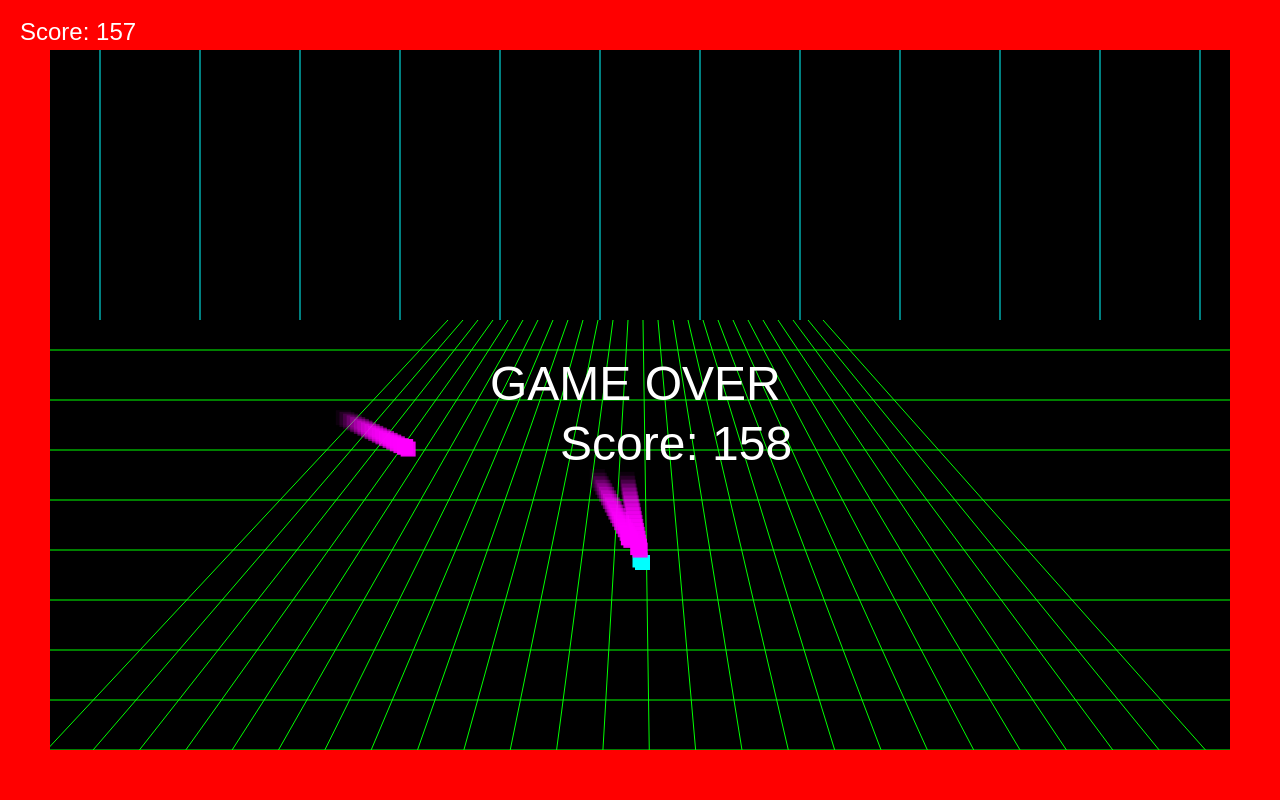
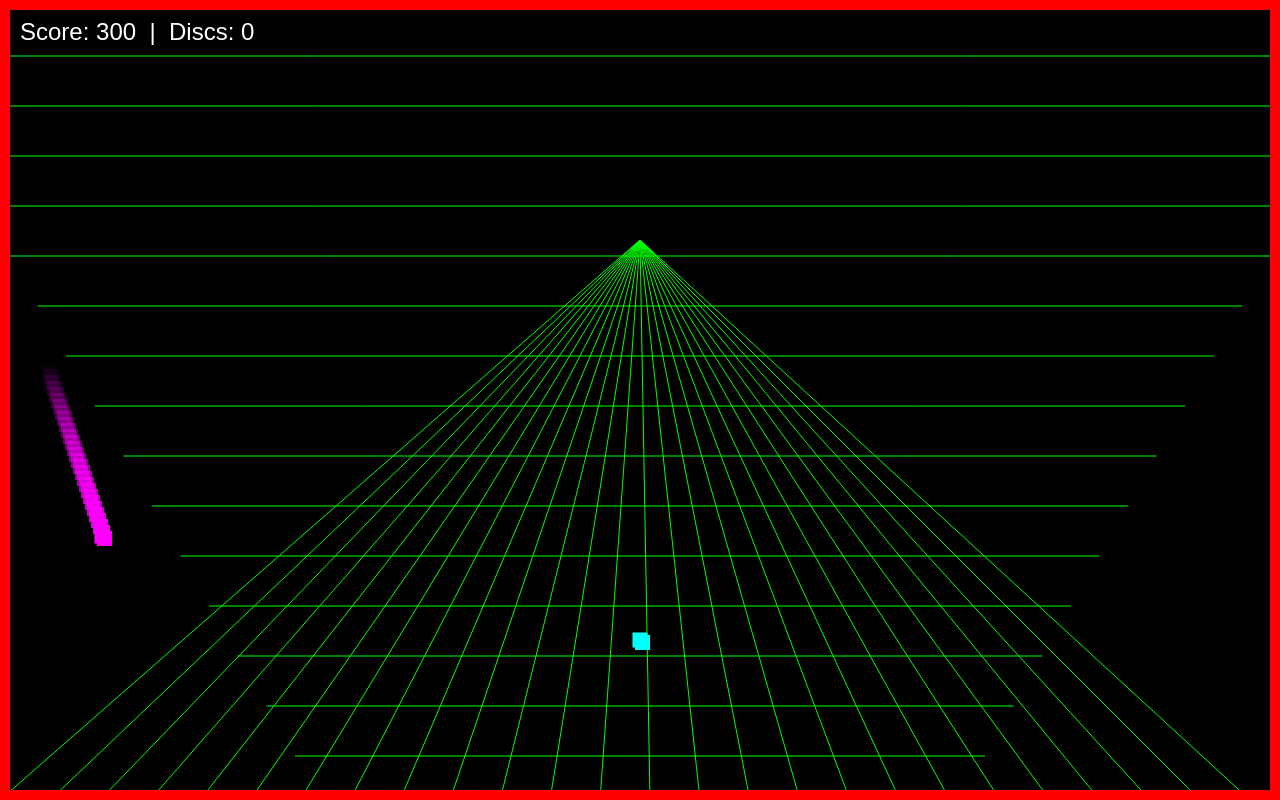
Before and after one commit to guildcoder/digibikemobile, a website: page index.html in a window 1280 px wide. Drawn offline with Linux system fonts and the light colour scheme.

Commit message:
Update index.html

```diff
--- a/index.html
+++ b/index.html
@@ -3,7 +3,7 @@
 <head>
 <meta charset="UTF-8">
 <meta name="viewport" content="width=device-width, initial-scale=1.0">
-<title>LIGHTRUNNER</title>
+<title>Tron Light Cycle with Discs</title>
 <style>
   body { margin:0; overflow:hidden; background:black; }
   canvas { display:block; }
@@ -18,159 +18,221 @@ const ctx = canvas.getContext('2d');
 canvas.width = window.innerWidth;
 canvas.height = window.innerHeight;
 
+const horizon = canvas.height*0.3;
+const gridSpacing = 50;
+
 const player = {
-  x: canvas.width / 2,
-  y: canvas.height * 0.7,
+  x: canvas.width/2,
+  y: canvas.height*0.8,
   size: 15,
   color: 'cyan',
   trail: [],
   speed: 6,
-  direction: { x: 0, y: 0 }
+  discs: 0
 };
 
-let bots = [];
+const bots = [];
+const discs = []; // discs on grid
+const flyingDiscs = []; // discs thrown by player
+
 let botSpeed = 4;
-let botTrailLength = 20;
+let botTrailLength = 30;
+let botSpawnTimer = 0;
+let discSpawnTimer = 0;
+let gridOffset = 0;
 let score = 0;
 let gameOver = false;
-const perimeter = 50; // red walls thickness
 
 // Input
 let keys = {};
-document.addEventListener('keydown', e => keys[e.key] = true);
-document.addEventListener('keyup', e => keys[e.key] = false);
+document.addEventListener('keydown', e => keys[e.key]=true);
+document.addEventListener('keyup', e => keys[e.key]=false);
 
-// Helpers
+// Double-tap detection
+let lastTap = 0;
+canvas.addEventListener('click',()=>{
+  const now = Date.now();
+  if(now-lastTap<300 && player.discs>0){
+    flyingDiscs.push({x:player.x, y:player.y, size:10, color:'yellow'});
+    player.discs--;
+  }
+  lastTap = now;
+});
+
+// Draw scrolling grid
 function drawGrid() {
-  // Ground grid (tilted perspective)
-  ctx.strokeStyle = 'lime';
-  ctx.lineWidth = 1;
-  const horizon = canvas.height * 0.4;
+  ctx.strokeStyle='lime';
+  ctx.lineWidth=1;
+  gridOffset += 6;
 
-  // vertical lines converging
-  for (let i=0; i<canvas.width; i+=50){
+  // Horizontal lines
+  for(let i=0;i<canvas.height;i+=gridSpacing){
+    const y = i + (gridOffset % gridSpacing);
+    const scale = 1 - (y - horizon)/(canvas.height-horizon);
+    if(scale<=0) continue;
     ctx.beginPath();
-    ctx.moveTo(i, canvas.height);
-    ctx.lineTo(canvas.width/2 + (i-canvas.width/2)*0.3, horizon);
+    const left = canvas.width*0.25*(1-scale);
+    const right = canvas.width - canvas.width*0.25*(1-scale);
+    ctx.moveTo(left,y);
+    ctx.lineTo(right,y);
     ctx.stroke();
   }
 
-  // horizontal lines
-  for (let j=0; j<canvas.height-horizon; j+=50){
-    const y = canvas.height - j;
+  // Vertical lines
+  for(let i=0;i<canvas.width;i+=gridSpacing){
     ctx.beginPath();
-    ctx.moveTo(0, y);
-    ctx.lineTo(canvas.width, y);
-    ctx.stroke();
-  }
-
-  // Vertical sky lines
-  ctx.strokeStyle = '#0ff';
-  for (let i=0;i<canvas.width;i+=100){
-    ctx.beginPath();
-    ctx.moveTo(i,0);
-    ctx.lineTo(i,horizon);
+    ctx.moveTo(i, canvas.height);
+    ctx.lineTo(canvas.width/2, horizon);
     ctx.stroke();
   }
 }
 
+// Draw perimeter walls
 function drawPerimeter() {
-  ctx.fillStyle = 'red';
-  ctx.fillRect(0,0,canvas.width,perimeter); // top
-  ctx.fillRect(0,canvas.height-perimeter,canvas.width,perimeter); // bottom
-  ctx.fillRect(0,0,perimeter,canvas.height); // left
-  ctx.fillRect(canvas.width-perimeter,0,perimeter,canvas.height); // right
+  ctx.fillStyle='red';
+  ctx.fillRect(0,0,canvas.width,10);
+  ctx.fillRect(0,canvas.height-10,canvas.width,10);
+  ctx.fillRect(0,0,10,canvas.height);
+  ctx.fillRect(canvas.width-10,0,10,canvas.height);
 }
 
-function updatePlayer() {
-  if (keys['ArrowUp']) player.y -= player.speed;
-  if (keys['ArrowDown']) player.y += player.speed;
-  if (keys['ArrowLeft']) player.x -= player.speed;
-  if (keys['ArrowRight']) player.x += player.speed;
+// Update player
+function updatePlayer(){
+  if(keys['ArrowLeft']) player.x -= player.speed;
+  if(keys['ArrowRight']) player.x += player.speed;
+  if(keys['ArrowUp']) player.y -= player.speed;
+  if(keys['ArrowDown']) player.y += player.speed;
 
-  // Keep inside perimeter
-  player.x = Math.max(perimeter, Math.min(canvas.width - perimeter, player.x));
-  player.y = Math.max(perimeter, Math.min(canvas.height - perimeter, player.y));
+  player.x = Math.max(10, Math.min(canvas.width-10, player.x));
+  player.y = Math.max(10, Math.min(canvas.height-10, player.y));
 
-  // Add to trail
   player.trail.push({x:player.x, y:player.y});
-  if (player.trail.length > 50) player.trail.shift();
+  if(player.trail.length>50) player.trail.shift();
 }
 
-function drawPlayer() {
-  // trail
-  for (let i=0;i<player.trail.length;i++){
-    const t = player.trail[i];
+// Draw player with trail
+function drawPlayer(){
+  player.trail.forEach((t,i)=>{
     ctx.fillStyle = `rgba(0,255,255,${i/player.trail.length})`;
-    ctx.fillRect(t.x-5, t.y-5, player.size, player.size);
-  }
-  // bike
+    ctx.fillRect(t.x-5,t.y-5,player.size,player.size);
+  });
   ctx.fillStyle = player.color;
-  ctx.fillRect(player.x-player.size/2, player.y-player.size/2, player.size, player.size);
+  ctx.fillRect(player.x-player.size/2,player.y-player.size/2,player.size,player.size);
 }
 
-function spawnBot() {
-  const side = Math.floor(Math.random()*4);
-  let x,y;
-  if(side===0){x=perimeter+10; y=Math.random()*(canvas.height-2*perimeter)+perimeter;}
-  if(side===1){x=canvas.width-perimeter-10; y=Math.random()*(canvas.height-2*perimeter)+perimeter;}
-  if(side===2){y=perimeter+10; x=Math.random()*(canvas.width-2*perimeter)+perimeter;}
-  if(side===3){y=canvas.height-perimeter-10; x=Math.random()*(canvas.width-2*perimeter)+perimeter;}
-  bots.push({x,y,size:15,color:'magenta',trail:[],target:player});
+// Spawn bots
+function spawnBot(){
+  const side = Math.random()<0.5 ? 10 : canvas.width-10;
+  const y = horizon+20;
+  bots.push({x:side, y:y, size:15, color:'magenta', trail:[]});
 }
 
-function updateBots() {
+// Spawn discs
+function spawnDisc(){
+  const x = Math.random()*(canvas.width-20)+10;
+  const y = horizon+20;
+  discs.push({x,y,size:10,color:'yellow'});
+}
+
+// Update bots
+function updateBots(){
   bots.forEach(bot=>{
-    // simple AI: move toward player
-    const dx = bot.target.x - bot.x;
-    const dy = bot.target.y - bot.y;
-    const dist = Math.sqrt(dx*dx + dy*dy);
-    bot.x += (dx/dist)*botSpeed;
-    bot.y += (dy/dist)*botSpeed;
+    bot.y += 6; // forward motion
+    if(bot.x < player.x) bot.x += botSpeed*0.5;
+    if(bot.x > player.x) bot.x -= botSpeed*0.5;
 
-    // trail
-    bot.trail.push({x:bot.x, y:bot.y});
+    bot.trail.push({x:bot.x,y:bot.y});
     if(bot.trail.length>botTrailLength) bot.trail.shift();
   });
 
-  // remove bots that are past the player
-  bots = bots.filter(bot => bot.y < canvas.height);
+  for(let i=bots.length-1;i>=0;i--){
+    if(bots[i].y>canvas.height) bots.splice(i,1);
+  }
 }
 
-function drawBots() {
+// Draw bots with trails
+function drawBots(){
   bots.forEach(bot=>{
     bot.trail.forEach((t,i)=>{
-      ctx.fillStyle = `rgba(255,0,255,${i/bot.trail.length})`;
+      ctx.fillStyle=`rgba(255,0,255,${i/bot.trail.length})`;
       ctx.fillRect(t.x-5,t.y-5,bot.size,bot.size);
     });
-    ctx.fillStyle = bot.color;
+    ctx.fillStyle=bot.color;
     ctx.fillRect(bot.x-bot.size/2, bot.y-bot.size/2, bot.size, bot.size);
   });
 }
 
-function checkCollisions() {
+// Update discs
+function updateDiscs(){
+  // scroll discs forward
+  discs.forEach(d=>d.y+=6);
+  for(let i=discs.length-1;i>=0;i--){
+    // collect
+    const dx = player.x - discs[i].x;
+    const dy = player.y - discs[i].y;
+    const dist = Math.sqrt(dx*dx + dy*dy);
+    if(dist<player.size){
+      player.discs++;
+      discs.splice(i,1);
+    } else if(discs[i].y>canvas.height) discs.splice(i,1);
+  }
+
+  // update flying discs
+  flyingDiscs.forEach(fd=>fd.y -= 15);
+  for(let i=flyingDiscs.length-1;i>=0;i--){
+    const fd = flyingDiscs[i];
+    for(let j=bots.length-1;j>=0;j--){
+      const dx = fd.x - bots[j].x;
+      const dy = fd.y - bots[j].y;
+      const dist = Math.sqrt(dx*dx + dy*dy);
+      if(dist < fd.size){
+        bots.splice(j,1);
+        flyingDiscs.splice(i,1);
+        break;
+      }
+    }
+    if(fd && fd.y<0) flyingDiscs.splice(i,1);
+  }
+}
+
+// Draw discs
+function drawDiscs(){
+  discs.forEach(d=>{
+    ctx.fillStyle=d.color;
+    ctx.fillRect(d.x-d.size/2,d.y-d.size/2,d.size,d.size);
+  });
+  flyingDiscs.forEach(fd=>{
+    ctx.fillStyle=fd.color;
+    ctx.beginPath();
+    ctx.arc(fd.x,fd.y,fd.size,0,Math.PI*2);
+    ctx.fill();
+  });
+}
+
+// Check collisions
+function checkCollisions(){
   bots.forEach(bot=>{
     const dx = player.x - bot.x;
     const dy = player.y - bot.y;
-    const dist = Math.sqrt(dx*dx + dy*dy);
-    if(dist < player.size){
-      gameOver = true;
-    }
+    const dist = Math.sqrt(dx*dx+dy*dy);
+    if(dist < player.size) gameOver=true;
   });
 }
 
-function drawScore() {
+// Draw score and discs
+function drawScore(){
   ctx.fillStyle='white';
   ctx.font='24px Arial';
-  ctx.fillText(`Score: ${score}`,20,40);
+  ctx.fillText(`Score: ${score}  |  Discs: ${player.discs}`,20,40);
 }
 
-function gameLoop() {
+// Game loop
+function gameLoop(){
   if(gameOver){
     ctx.fillStyle='white';
     ctx.font='48px Arial';
-    ctx.fillText('GAME OVER', canvas.width/2-150, canvas.height/2);
-    ctx.fillText(`Score: ${score}`, canvas.width/2-80, canvas.height/2+60);
+    ctx.fillText('GAME OVER',canvas.width/2-150,canvas.height/2);
+    ctx.fillText(`Score: ${score}`,canvas.width/2-80,canvas.height/2+60);
     return;
   }
 
@@ -179,9 +241,14 @@ function gameLoop() {
   drawPerimeter();
   updatePlayer();
   drawPlayer();
-  if(Math.random()<0.02) spawnBot();
+
+  if(botSpawnTimer<=0){spawnBot();botSpawnTimer=50;} else botSpawnTimer--;
+  if(discSpawnTimer<=0){spawnDisc();discSpawnTimer=200;} else discSpawnTimer--;
+
   updateBots();
   drawBots();
+  updateDiscs();
+  drawDiscs();
   checkCollisions();
   drawScore();
   score++;
```
